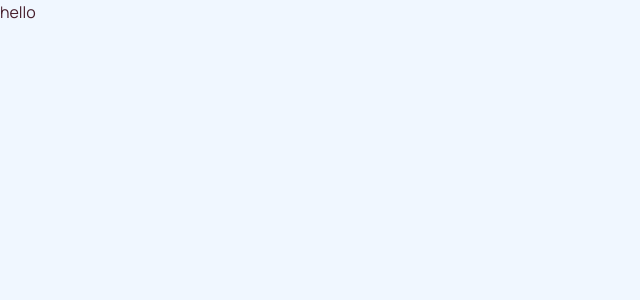
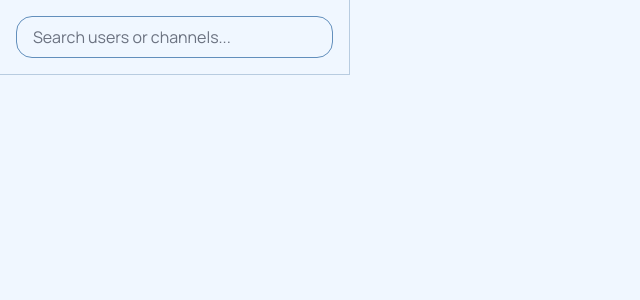
Before and after one commit to Siedemus/quikio, a React (Vite) app in the folder frontend/: page / in a window 1280 px wide. Shown: the top 300 px of the page, without its empty margins (0-640 px from the left). Built offline with nearby package versions, Linux system fonts and the light colour scheme.

Commit message:
add Search component

```diff
--- a/frontend/src/App.tsx
+++ b/frontend/src/App.tsx
@@ -1,9 +1,7 @@
+import Search from "./components/Search";
+
 function App() {
-  return (
-    <>
-    <div>hello</div>
-    </>
-  )
+  return <Search />;
 }
 
-export default App
+export default App;
--- /dev/null
+++ b/frontend/src/components/Search.tsx
@@ -0,0 +1,30 @@
+import React, { useState } from "react";
+
+const Search = () => {
+  const searchParams = new URLSearchParams(window.location.search);
+  const initialQuery = searchParams.get("q") ? searchParams.get("q") : "";
+  const [query, setQuery] = useState(initialQuery);
+
+  const handleInputChange = (e: React.ChangeEvent<HTMLInputElement>) => {
+    const newQuery = e.target.value;
+
+    setQuery(newQuery);
+
+    searchParams.set("q", newQuery);
+    const newUrl = `${window.location.pathname}?${searchParams.toString()}`;
+    window.history.pushState({}, "", newUrl);
+  };
+
+  return (
+    <section className="max-w-[350px] p-4 flex justify-center border-r border-b border-periwinkleGray">
+      <input
+        className="placeholder:text-gray-500 bg-aliceBlue pl-4 py-2 w-full border border-hippieBlue rounded-2xl "
+        placeholder="Search users or channels..."
+        value={query ? query : ""}
+        onChange={handleInputChange}
+      />
+    </section>
+  );
+};
+
+export default Search;
```
